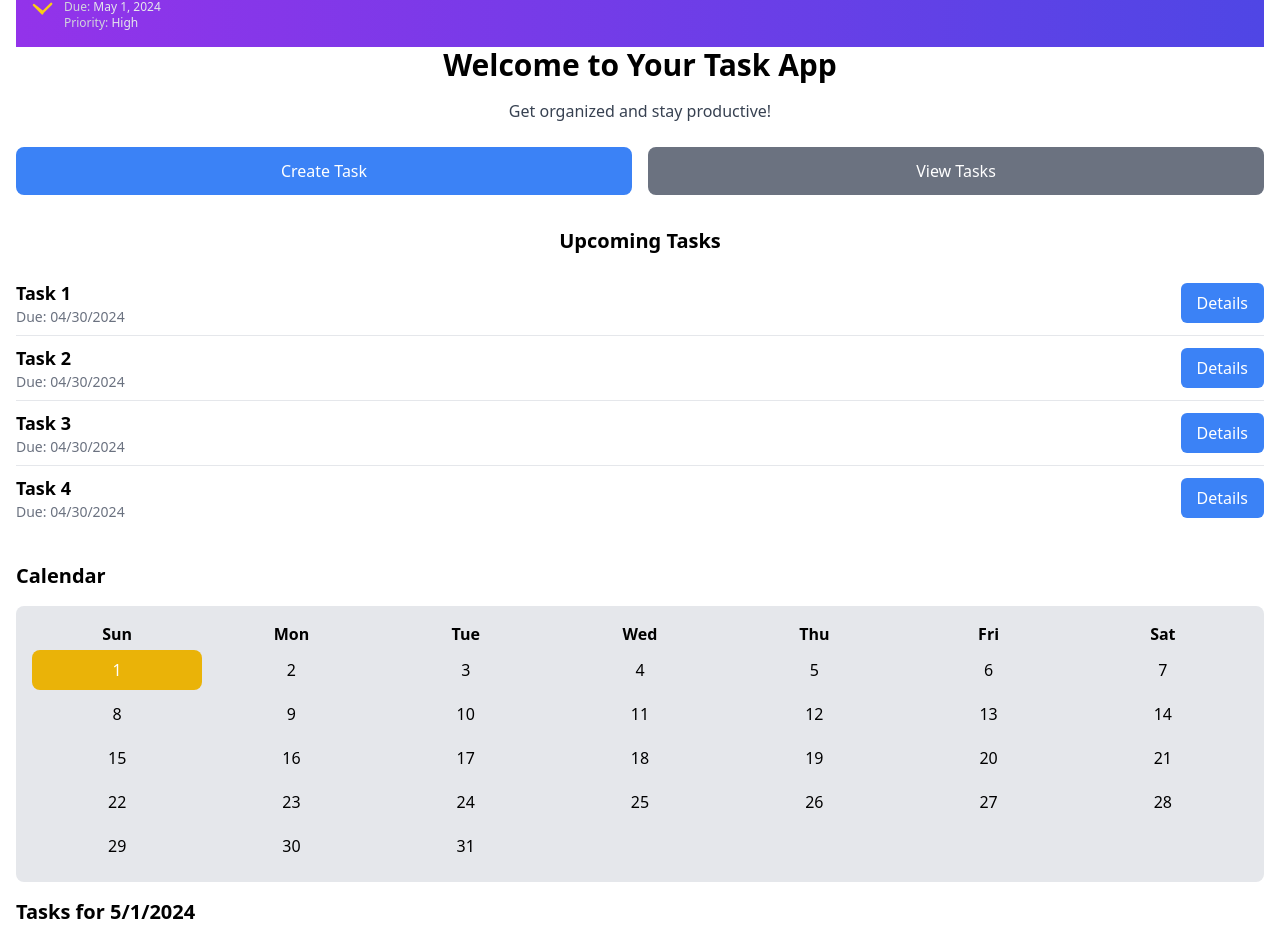
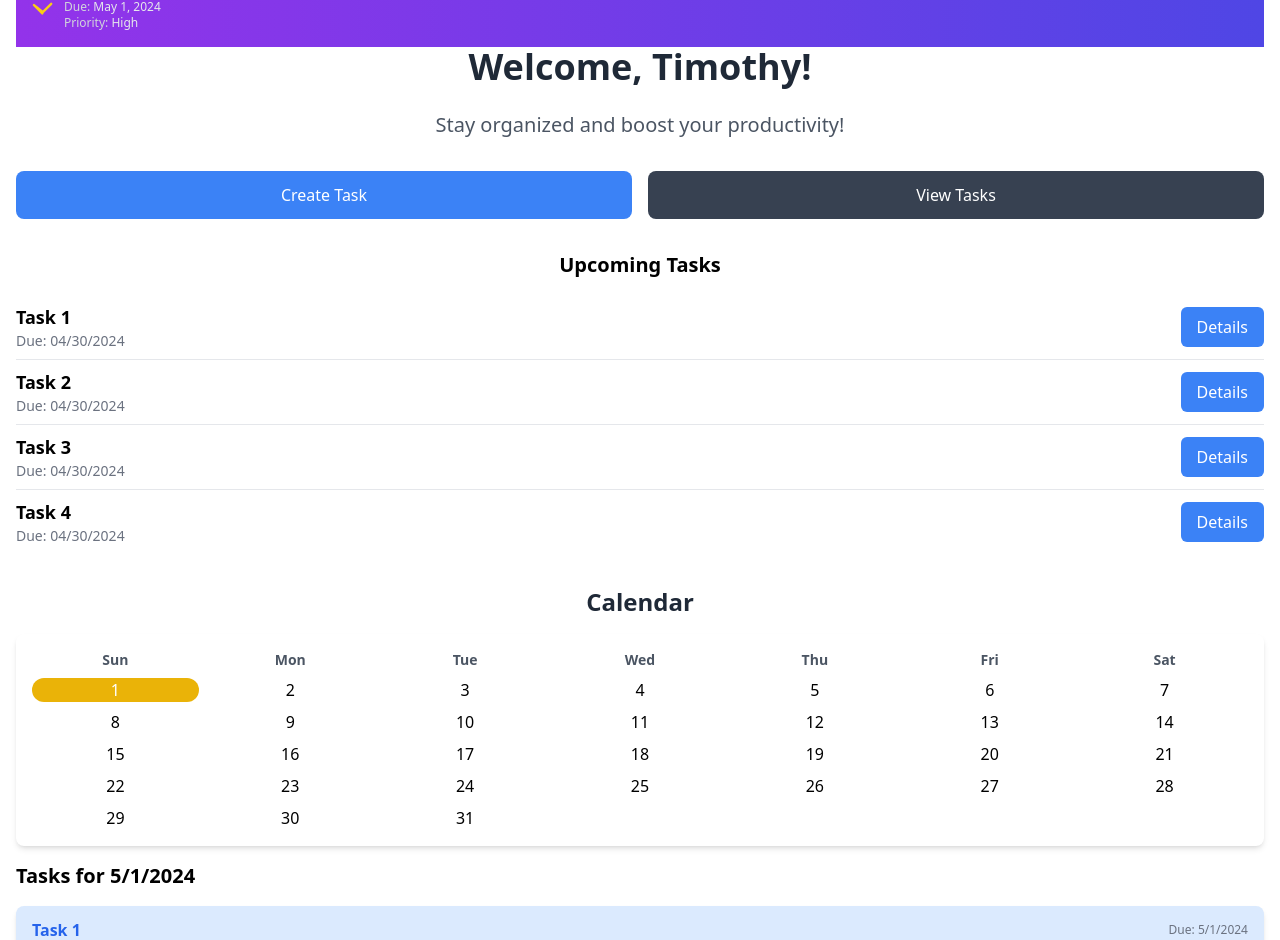
Before and after one commit to maqiie/task-client, a React (Create React App) app: page / in a window 1280 px wide. Shown: the part 105-1045 px from the top of the page. Built offline with nearby package versions, Linux system fonts and the light colour scheme.

Commit message:
working on home

```diff
--- a/src/components/Home.js
+++ b/src/components/Home.js
@@ -7,6 +7,7 @@ const Home = () => {
   const [selectedTask, setSelectedTask] = useState(null);
   const [showPopup, setShowPopup] = useState(false);
   const [task, setTask] = useState(null);
+  const userName = "Timothy";
 
   // Generate days of the month
   const daysInMonth = new Date(
@@ -92,17 +93,18 @@ const Home = () => {
           </div>
         </div>
 
-        <h1 className="text-2xl md:text-3xl font-semibold mb-4 text-center">
-          Welcome to Your Task App
+        <h1 className="text-3xl md:text-4xl font-semibold mb-6 text-center text-gray-800">
+          Welcome, {userName}!
         </h1>
-        <p className="text-gray-700 text-sm md:text-base mb-6 text-center">
-          Get organized and stay productive!
+
+        <p className="text-gray-600 text-lg md:text-xl mb-8 text-center">
+          Stay organized and boost your productivity!
         </p>
         <div className="grid grid-cols-1 md:grid-cols-2 gap-4">
-          <button className="bg-blue-500 hover:bg-blue-600 text-white py-3 px-6 rounded-lg focus:outline-none focus:ring-2 focus:ring-blue-600 focus:ring-opacity-50 transition duration-300 w-full">
+          <button className="bg-blue-500 hover:bg-blue-600 text-white py-3 px-6 rounded-lg focus:outline-none focus:ring-2 focus:ring-blue-600 focus:ring-opacity-50 transition duration-300 block w-full">
             Create Task
           </button>
-          <button className="bg-gray-500 hover:bg-gray-600 text-white py-3 px-6 rounded-lg focus:outline-none focus:ring-2 focus:ring-gray-600 focus:ring-opacity-50 transition duration-300 w-full">
+          <button className="bg-gray-700 hover:bg-gray-800 text-white py-3 px-6 rounded-lg focus:outline-none focus:ring-2 focus:ring-gray-800 focus:ring-opacity-50 transition duration-300 block w-full">
             View Tasks
           </button>
         </div>
@@ -137,10 +139,18 @@ const Home = () => {
             <div className="fixed top-0 left-0 w-full h-full flex justify-center items-center">
               <div className="absolute top-0 left-0 w-full h-full bg-black bg-opacity-50 backdrop-filter backdrop-blur-lg"></div>
               <div className="bg-white rounded-lg p-8 w-96 relative z-10">
-      <h3 className="text-lg font-semibold mb-4">{selectedTask.title}</h3>
-      <p className="text-gray-500 text-sm mb-2">Due: {selectedTask.dueDate}</p>
-      <p className="text-gray-500 text-sm mb-2">Time: {selectedTask.time}</p>
-      <p className="text-gray-500 text-sm mb-4">Location: {selectedTask.location}</p>
+                <h3 className="text-lg font-semibold mb-4">
+                  {selectedTask.title}
+                </h3>
+                <p className="text-gray-500 text-sm mb-2">
+                  Due: {selectedTask.dueDate}
+                </p>
+                <p className="text-gray-500 text-sm mb-2">
+                  Time: {selectedTask.time}
+                </p>
+                <p className="text-gray-500 text-sm mb-4">
+                  Location: {selectedTask.location}
+                </p>
                 <p className="text-gray-700 mb-4">{selectedTask.description}</p>
                 {/* Additional details */}
                 <div className="flex justify-between">
@@ -185,18 +195,22 @@ const Home = () => {
               </div>
             </div>
           )}
-
         </div>
 
         <div className="mt-8">
-          <h2 className="text-xl font-semibold mb-4">Calendar</h2>
+          <h2 className="text-2xl font-semibold mb-4 text-center text-gray-800">
+            Calendar
+          </h2>
           {/* Calendar */}
-          <div className="bg-gray-200 rounded-lg p-4">
-            <div className="grid grid-cols-7 gap-1">
+          <div className="bg-white rounded-lg p-4 shadow-md">
+            <div className="grid grid-cols-7 gap-2">
               {/* Render days of the week */}
               {["Sun", "Mon", "Tue", "Wed", "Thu", "Fri", "Sat"].map(
                 (day, index) => (
-                  <div key={index} className="text-center font-semibold">
+                  <div
+                    key={index}
+                    className="text-center text-gray-600 font-semibold text-sm"
+                  >
                     {day}
                   </div>
                 )
@@ -205,42 +219,60 @@ const Home = () => {
               {daysArray.map((day, index) => (
                 <div
                   key={index}
-                  className={`text-center py-2 rounded-lg ${
-                    day === currentDay ? "bg-blue-500 text-white" : ""
-                  } ${day === selectedDay ? "bg-yellow-500" : ""}`}
+                  className={`flex justify-center items-center rounded-full cursor-pointer
+            ${day === currentDay ? "bg-blue-500 text-white" : ""}
+            ${
+              day === selectedDay
+                ? "bg-yellow-500 text-gray-800"
+                : "hover:bg-gray-100"
+            }
+          `}
                   onClick={() => setSelectedDay(day)}
                 >
+                  <span className={`${day === currentDay ? "text-white" : ""}`}>
                     {day}
+                  </span>
                 </div>
               ))}
             </div>
           </div>
+
           {/* Display tasks for the selected day */}
           {tasks[selectedDay] ? (
             <div className="mt-4">
               <h2 className="text-xl font-semibold mb-4">
-                Tasks for {currentDate.getMonth() + 1}/{selectedDay}/2024
+                Tasks for{" "}
+                {currentDate.toLocaleDateString("en-US", {
+                  month: "numeric",
+                  day: "numeric",
+                  year: "numeric",
+                })}
               </h2>
-              <ul className="space-y-2">
+              <ul className="space-y-4">
                 {/* Display tasks for the selected day */}
                 {tasks[selectedDay].map((task, index) => (
                   <li
                     key={index}
-                    className={`flex items-center justify-between rounded-lg px-4 py-2 ${
-                      selectedDay === currentDay ? "bg-blue-100" : "bg-gray-200"
-                    }`}
+                    className={`flex items-center justify-between rounded-lg px-4 py-3 ${
+                      selectedDay === currentDay ? "bg-blue-100" : "bg-gray-100"
+                    } shadow-md hover:shadow-lg`}
                   >
                     <span
                       className={`${
                         selectedDay === currentDay
                           ? "text-blue-600"
                           : "text-gray-700"
-                      }`}
+                      } font-semibold`}
                     >
                       {task}
                     </span>
                     <span className="text-gray-500 text-xs">
-                      Due: {currentDate.getMonth() + 1}/{selectedDay}/2024
+                      Due:{" "}
+                      {currentDate.toLocaleDateString("en-US", {
+                        month: "numeric",
+                        day: "numeric",
+                        year: "numeric",
+                      })}
                     </span>
                   </li>
                 ))}
```
Lines whose indentation alone changed are shown as unchanged.
